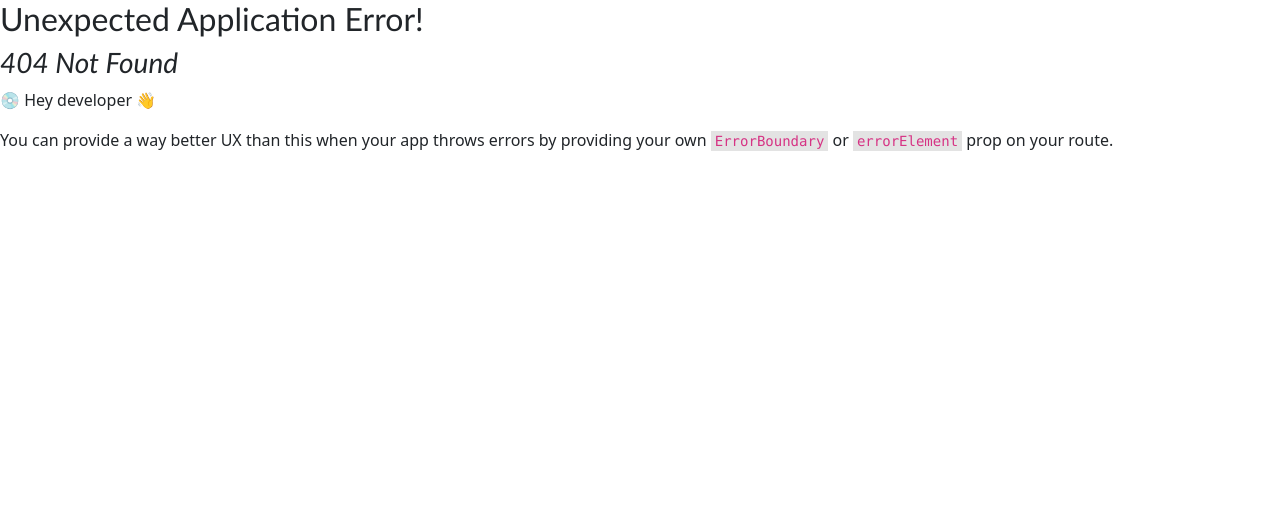
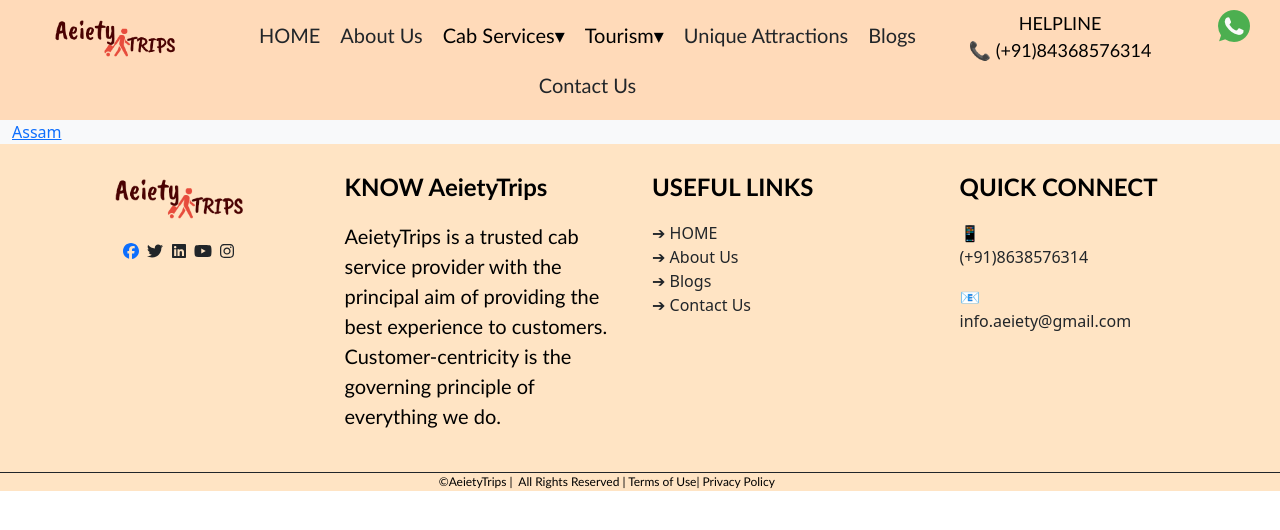
Before and after one commit to InduBhusanNath/Trips, a React (Create React App) app in the folder react-app/: page /unique-attractions in a window 1280 px wide. Before the commit this address had no page. Shown: the top 530 px of the page. Built offline with nearby package versions, Linux system fonts and the light colour scheme.

Commit message:
13 Aug Push

```diff
--- /dev/null
+++ b/react-app/src/frontend/adventure-tourism.jsx
@@ -0,0 +1,11 @@
+import Header from "./header";
+import Footer from "./footer";
+export default function AdventureTourism(){
+         return(
+                 <>
+                   <Header/>
+                   <h1>This Page is Under Construction</h1>
+                   <Footer/>
+                 </>
+         );
+}
--- /dev/null
+++ b/react-app/src/frontend/eco-tourism.jsx
@@ -0,0 +1,12 @@
+import Header from "./header";
+import Footer from "./footer";
+export default function EcoTourism(){
+         return(
+                 <>
+                 <Header/>
+                   <h1>This Page is Under Construction</h1>
+                   <Footer/>
+
+                 </>
+         );
+}
--- a/react-app/src/frontend/header.jsx
+++ b/react-app/src/frontend/header.jsx
@@ -37,6 +37,13 @@
                              <li><Link to="/guwahati-taxi" className="text-decoration-none text-dark">Guwahati</Link></li>
                          </ul>
                   </li>
+                  <li>Tourism&#9662;
+                         <ul>
+                             <li><Link to="/adventure-tourism" className="text-decoration-none text-dark">Adventure</Link></li>
+                             <li><Link to="/eco-tourism" className="text-decoration-none text-dark">Eco</Link></li>
+                         </ul>
+                  </li>
+                  <li><Link to="/unique-attractions" className="text-decoration-none text-dark">Unique Attractions</Link></li>
                   <li><Link to="/blog-page" className="text-decoration-none text-dark">Blogs</Link></li>
                   <li><Link to="/contactus" className="text-decoration-none text-dark">Contact Us</Link></li>
               </ul>
--- /dev/null
+++ b/react-app/src/frontend/unique-attractions-assam.jsx
@@ -0,0 +1,5 @@
+export default function UniqueAttractionsAssam(){
+         return(<>
+           <h1>Assam</h1>
+         </>);
+}
--- /dev/null
+++ b/react-app/src/frontend/unique-attractions.jsx
@@ -0,0 +1,25 @@
+import Header from "./header";
+import Footer from "./footer";
+import { Outlet,Link } from "react-router-dom";
+export default function UniqueAttractions(){
+         return(<>
+                 <div className="container-fluid">
+                         <Header/>
+                         <Body1/>
+                         <Footer/>
+                 </div>
+
+         </>);
+         function Body1(){
+                 return(<>
+                         <div className="row bg-light">
+                                 <div className="col-sm-3">
+                                         <Link to="/unique-attractions/unique-attractions-assam">Assam</Link>
+                                 </div>
+                                 <div className="col-sm-9">
+                                         <Outlet/>
+                                 </div>
+                         </div>
+                 </>);
+         }
+}
```
Also changed, not shown: react-app/src/App.js (+22 -0 lines).
